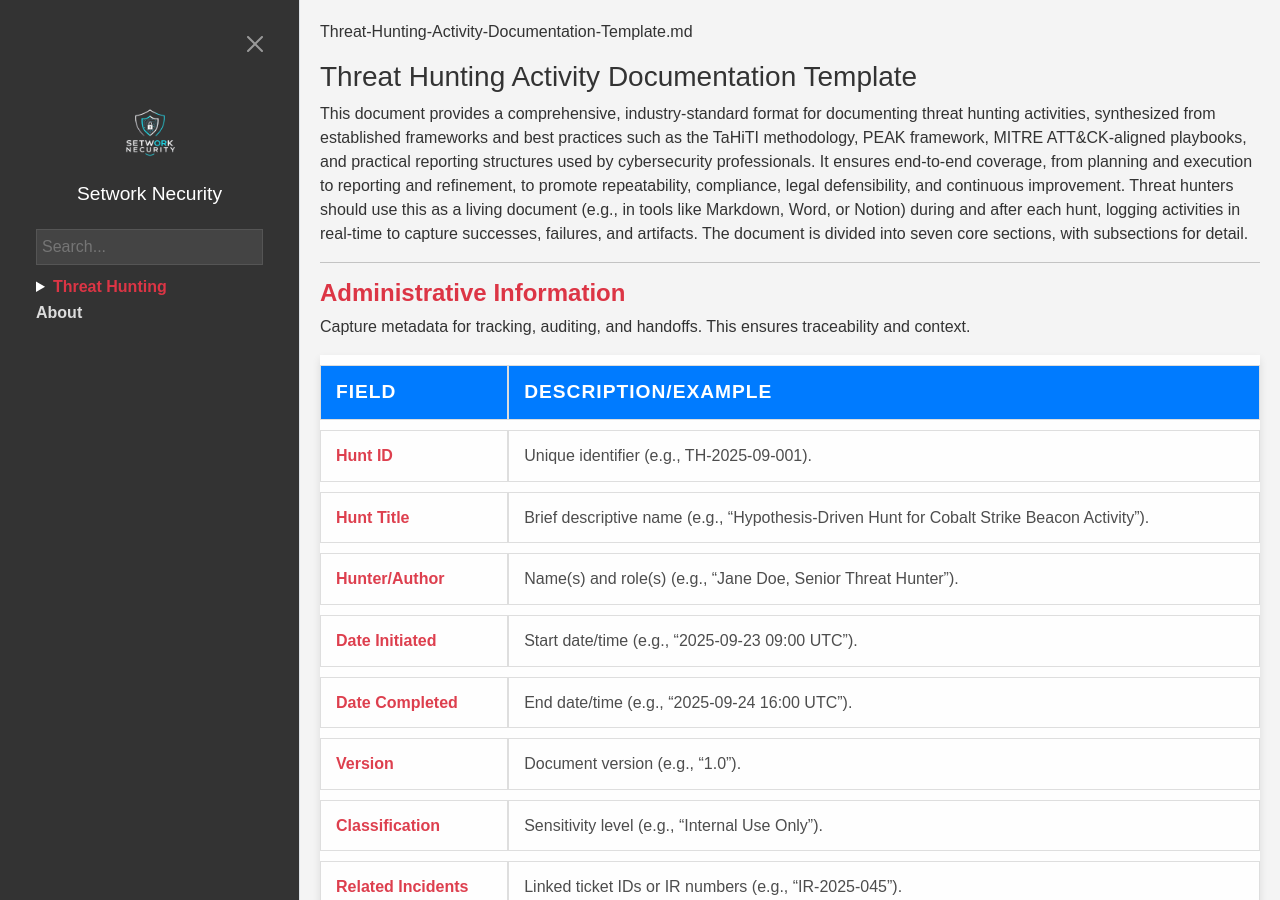
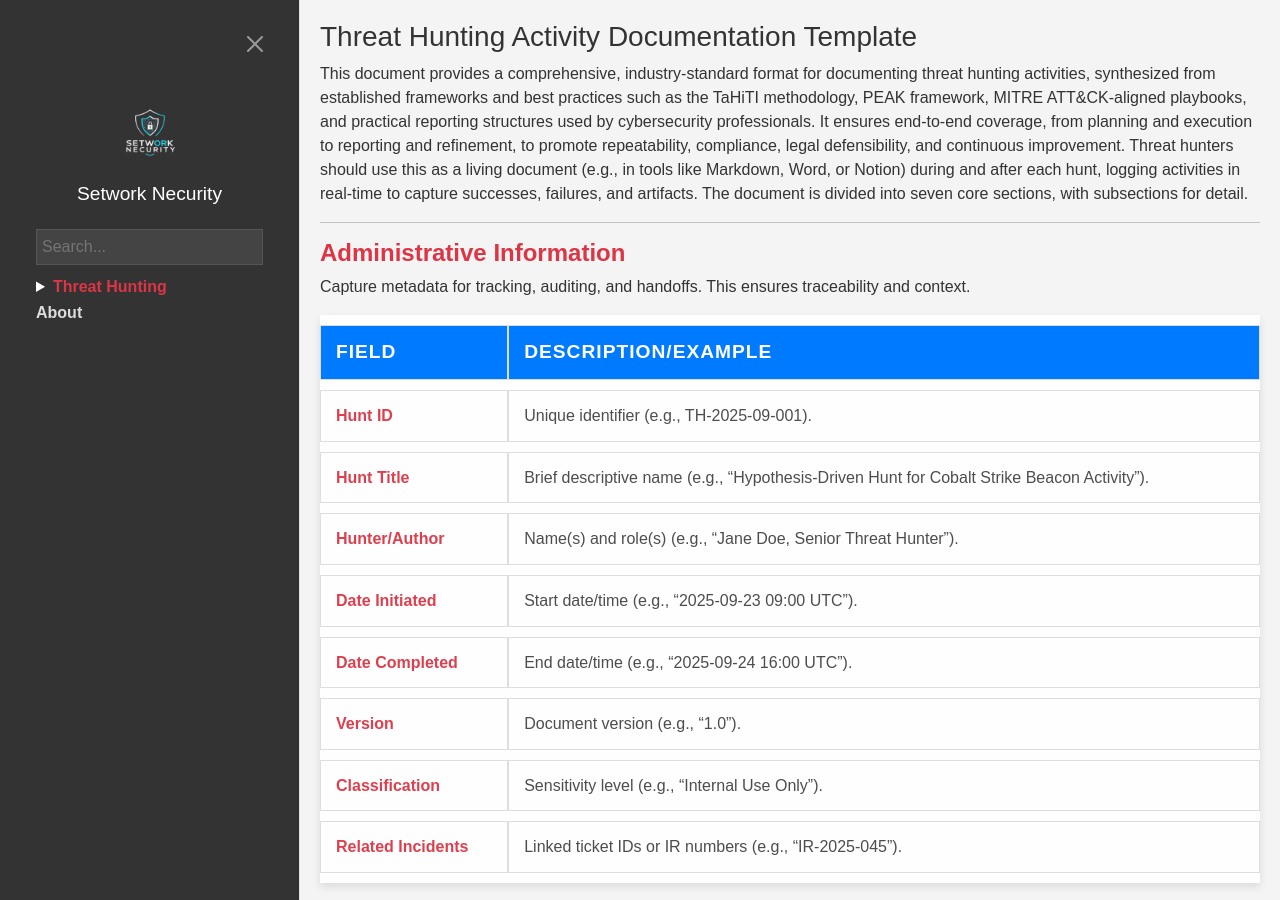
Before and after one commit to pbmundas/library, a Jekyll site: the page built from _posts/2025-07-18-Threat-Hunting-Activity-Documentation-Template.md, in a window 1280 px wide and 900 px high. Built offline with Jekyll 4.4.1, drawn with Linux system fonts in a browser that asks for light colours; comment, search, counter and statistics services are not loaded.

Commit message:
Update 2025-07-18-Threat-Hunting-Activity-Documentation-Template.md

```diff
--- a/_posts/2025-07-18-Threat-Hunting-Activity-Documentation-Template.md
+++ b/_posts/2025-07-18-Threat-Hunting-Activity-Documentation-Template.md
@@ -4,7 +4,7 @@ title: Documenting Hunt
 category: Threat Hunting  # This becomes a main topic in sidebar
 ---
 
-Threat-Hunting-Activity-Documentation-Template.md
+
 ### Threat Hunting Activity Documentation Template
 
 This document provides a comprehensive, industry-standard format for documenting threat hunting activities, synthesized from established frameworks and best practices such as the TaHiTI methodology, PEAK framework, MITRE ATT&CK-aligned playbooks, and practical reporting structures used by cybersecurity professionals. It ensures end-to-end coverage, from planning and execution to reporting and refinement, to promote repeatability, compliance, legal defensibility, and continuous improvement. Threat hunters should use this as a living document (e.g., in tools like Markdown, Word, or Notion) during and after each hunt, logging activities in real-time to capture successes, failures, and artifacts.
```
